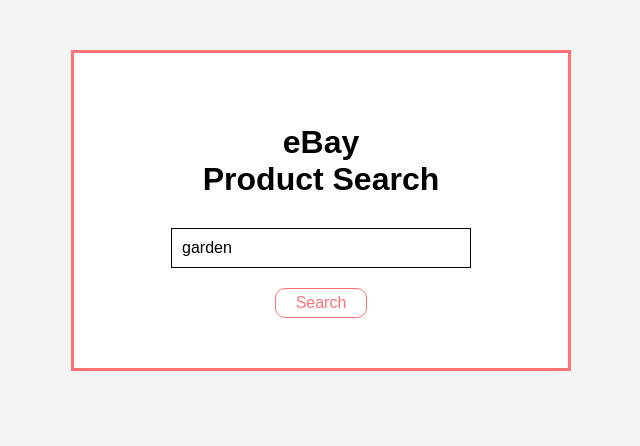
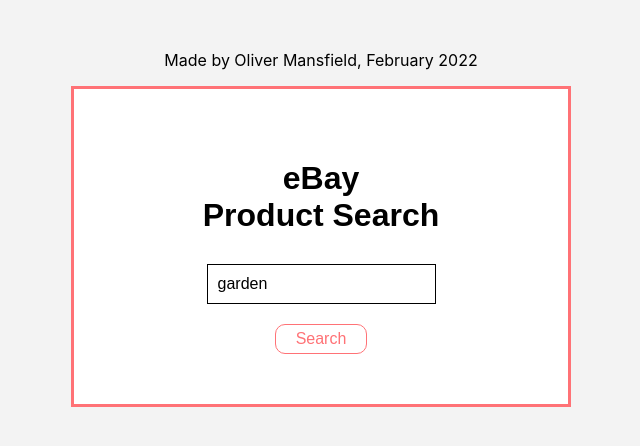
Before and after one commit to oliver-mansfield/ebay-search, a Next.js app: page / in a window 1280 px wide. Shown: the top 446 px of the page, without its empty margins (319-959 px from the left). Built offline with nearby package versions, Linux system fonts and the light colour scheme.

Commit message:
small styling changes

```diff
--- a/components/Product.module.scss
+++ b/components/Product.module.scss
@@ -3,11 +3,7 @@
 	-moz-box-shadow: 0px 0px 10px 5px rgba(0, 0, 0, 0.1);
 	box-shadow: 0px 0px 10px 5px rgba(0, 0, 0, 0.1);
 	padding: 20px;
-	// border: 1px solid #000;
 	background-color: #fff;
-	display: flex;
-	flex-direction: column;
-	justify-content: flex-start;
 
 	&__title {
 		margin: 0 0 5px 0;
@@ -21,6 +17,5 @@
 	&__image {
 		width: 100%;
 		margin-top: 20px;
-		justify-self: flex-end;
 	}
 }
--- a/components/Search.js
+++ b/components/Search.js
@@ -31,6 +31,10 @@
 
 	return (
 		<div className={styles.page}>
+			<p className={styles.page__intro}>
+				Made by Oliver Mansfield, February 2022
+			</p>
+
 			<div className={styles.search}>
 				<h1 className={styles.search__title}>
 					eBay
--- a/components/Search.module.scss
+++ b/components/Search.module.scss
@@ -3,8 +3,14 @@
 $colour-orange: #ff7276;
 
 .page {
-	width: 800px;
+	max-width: 800px;
 	margin: 50px auto;
+	padding: 0 20px;
+
+	&__intro {
+		font: 0.8rem;
+		text-align: center;
+	}
 }
 
 .search {
@@ -14,9 +20,6 @@
 	padding: 50px;
 	border: 3px solid $colour-orange;
 	background: #fff;
-	// -webkit-box-shadow: 0px 0px 20px 0px rgba(0, 0, 0, 0.2);
-	// -moz-box-shadow: 0px 0px 20px 0px rgba(0, 0, 0, 0.2);
-	// box-shadow: 0px 0px 20px 0px rgba(0, 0, 0, 0.2);
 
 	&__title {
 		font-size: 2rem;
@@ -34,7 +37,8 @@
 
 	&__input {
 		padding: 10px;
-		width: 300px;
+		max-width: 300px;
+		margin: 0 20px;
 		font-size: 1rem;
 		border: 1px solid #000;
 	}
@@ -65,7 +69,11 @@
 .productlist {
 	margin-top: 30px;
 	display: grid;
-	grid-template-columns: 1fr 1fr 1fr;
 	row-gap: 20px;
-	column-gap: 20px;
+	grid-template-rows: 1fr;
+
+	@media (min-width: 400px) {
+		grid-template-columns: 1fr 1fr 1fr;
+		column-gap: 20px;
+	}
 }
```
